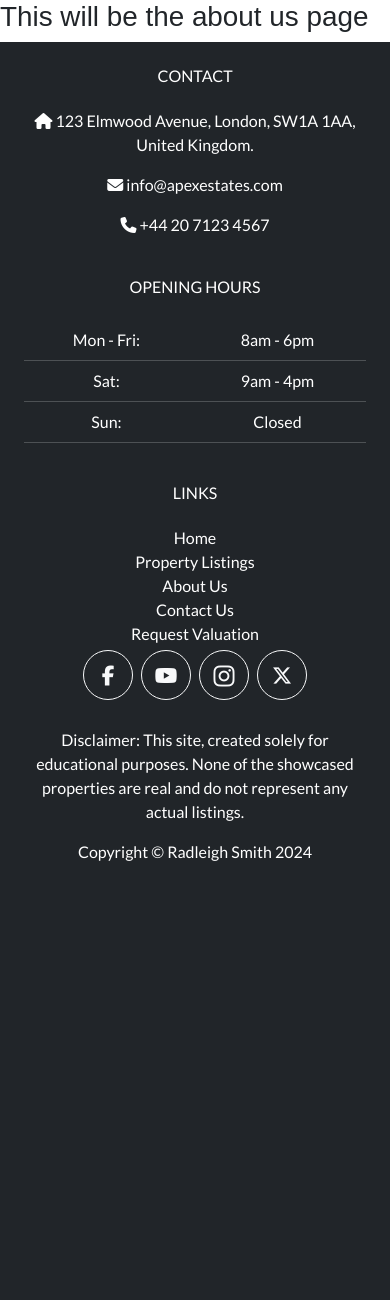
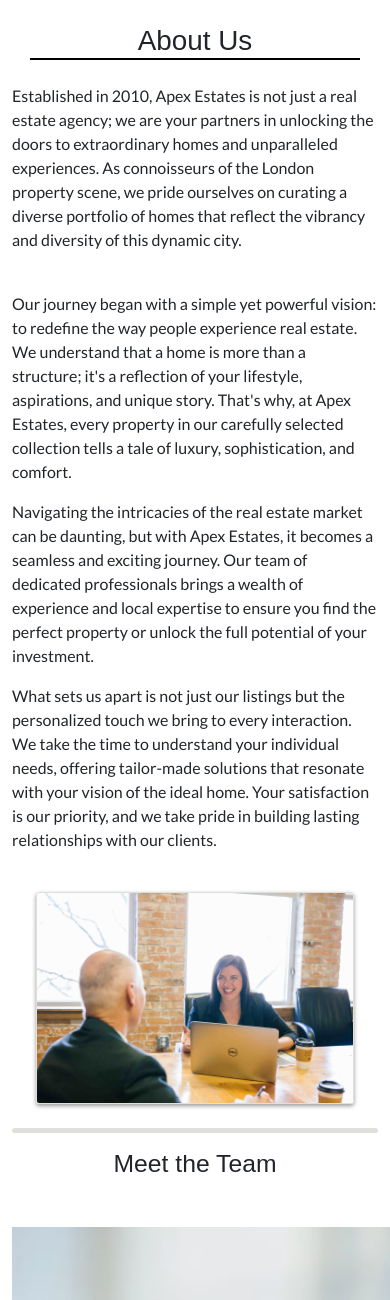
Before and after one commit to RadleighSmith/apex-estates, a Django app: page /about_us/ in a window 390 px wide; the page is wider, and only the part inside the window is pictured. Shown: the part 245-1545 px from the top of that part. Before the commit the page ends 1106 px from the top of that part, so only its background shows below. Run offline with Django 4.2, Linux system fonts and the light colour scheme; some libraries are stand-ins or nearby versions.

Commit message:
Add about us page content

```diff
--- a/main/templates/about.html
+++ b/main/templates/about.html
@@ -1,7 +1,95 @@
 {% extends 'base.html' %}
+{% load static %}
+
 
 {% block title %}About us{% endblock %}
 
 {% block content %}
-<h1>This will be the about us page</h1>
+<div class="container">
+    <h1 class="mt-4 mb-4 text-center heading-underline ">About Us</h1>
+
+    <!-- First Paragraph (100% width) -->
+    <div class="row">
+        <div class="col">
+            <p>
+                Established in 2010, Apex Estates is not just a real estate agency; we are your partners in unlocking the doors to extraordinary homes and unparalleled experiences. As connoisseurs of the London property scene, we pride ourselves on curating a diverse portfolio of homes that reflect the vibrancy and diversity of this dynamic city.
+            </p>
+        </div>
+    </div>
+
+    <!-- Second Paragraph (50% width with image) -->
+    <div class="row mt-4">
+        <div class="col-lg-6 col-md-12">
+            <p>
+                Our journey began with a simple yet powerful vision: to redefine the way people experience real estate. We understand that a home is more than a structure; it's a reflection of your lifestyle, aspirations, and unique story. That's why, at Apex Estates, every property in our carefully selected collection tells a tale of luxury, sophistication, and comfort.
+            </p>
+            <p>
+                Navigating the intricacies of the real estate market can be daunting, but with Apex Estates, it becomes a seamless and exciting journey. Our team of dedicated professionals brings a wealth of experience and local expertise to ensure you find the perfect property or unlock the full potential of your investment.
+            </p>
+            <p>
+                What sets us apart is not just our listings but the personalized touch we bring to every interaction. We take the time to understand your individual needs, offering tailor-made solutions that resonate with your vision of the ideal home. Your satisfaction is our priority, and we take pride in building lasting relationships with our clients.
+            </p>
+        </div>
+        <div class="col-lg-6 col-md-12 p-4">
+            <img src="{% static 'images/about-us.jpg' %}" class="img-fluid property-detail-img" alt="Image">
+        </div>
+    </div>
+
+    <div class="horizontal-rule-2 mb-3"></div>
+
+    <!-- Meet the Team section -->
+    <h2 class="mb-5 text-center">Meet the Team</h2>
+
+    <div class="row text-center">
+        <!-- Team member 1 -->
+        <div class="col-lg-3 col-sm-6 mb-2">
+            <img src="{% static 'images/agents/max-turner.jpg' %}" class="agent-img mb-2" alt="Team Member 1">
+            <p class="fw-bold">Max Turner</p>
+            <p>Founder and Principal Agent</p>
+        </div>
+        <!-- Team member 2 -->
+        <div class="col-lg-3 col-sm-6 mb-2">
+            <img src="{% static 'images/agents/lily-evans.jpg' %}" class="agent-img mb-2" alt="Team Member 2">
+            <p class="fw-bold">Lily Evans</p>
+            <p>Property Consultant</p>
+        </div>
+        <!-- Team member 3 -->
+        <div class="col-lg-3 col-sm-6 mb-2">
+            <img src="{% static 'images/agents/owen-baker.jpg' %}" class="agent-img mb-2" alt="agent-img mb-2">
+            <p class="fw-bold">Owen Baker</p>
+            <p>Marketing Coordinator</p>
+        </div>
+        <!-- Team member 4 -->
+        <div class="col-lg-3 col-sm-6 mb-2">
+            <img src="{% static 'images/agents/mia-hart.jpg' %}" class="agent-img mb-2" alt="Team Member 1">
+            <p class="fw-bold">Mia Hart</p>
+            <p>Administrative Assistant</p>
+        </div>
+        <!-- Team member 5 -->
+        <div class="col-lg-3 col-sm-6 mb-2">
+            <img src="{% static 'images/agents/jake-foster.jpg' %}" class="agent-img mb-2" alt="Team Member 2">
+            <p class="fw-bold">Jake Foster</p>
+            <p>Client Services Specialist</p>
+        </div>
+        <!-- Team member 6 -->
+        <div class="col-lg-3 col-sm-6 mb-2">
+            <img src="{% static 'images/agents/zoe-carr.jpg' %}" class="agent-img mb-2" alt="Team Member 1">
+            <p class="fw-bold">Zoe Carr</p>
+            <p>Property Photographer and Listings Coordinator</p>
+        </div>
+        <!-- Team member 7 -->
+        <div class="col-lg-3 col-sm-6 mb-2">
+            <img src="{% static 'images/agents/alex-martin.jpg' %}" class="agent-img mb-2" alt="Team Member 2">
+            <p class="fw-bold">Alex Martin</p>
+            <p>Finance and Admin Support</p>
+        </div>
+        <!-- Team member 8 -->
+        <div class="col-lg-3 col-sm-6 mb-2">
+            <img src="{% static 'images/agents/lucy-shaw.jpg' %}" class="agent-img mb-2" alt="Team Member 1">
+            <p class="fw-bold">Lucy Shaw</p>
+            <p>Customer Relations Associate</p>
+        </div>
+    </div>
+</div>
+
 {% endblock %}
```
